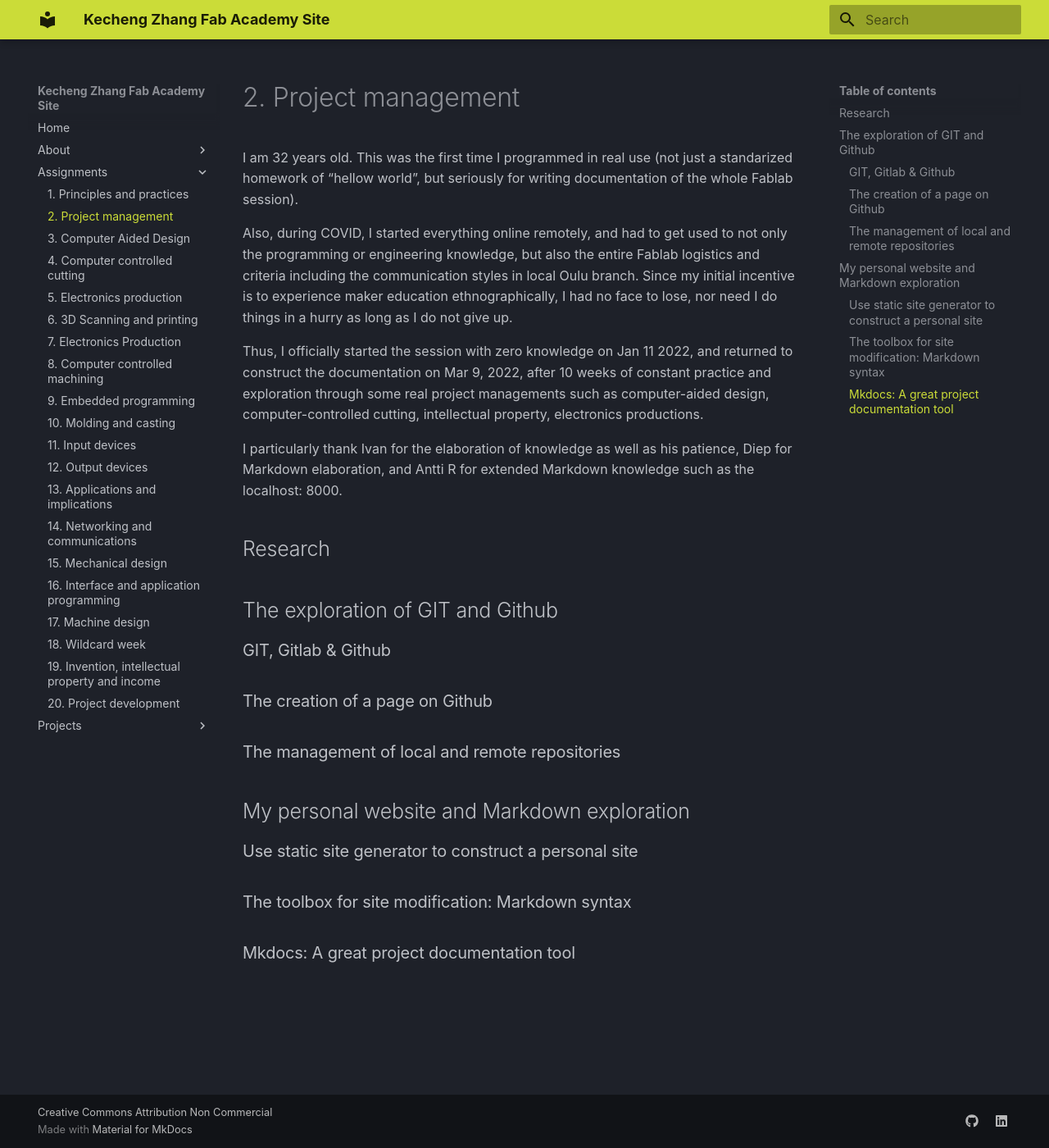
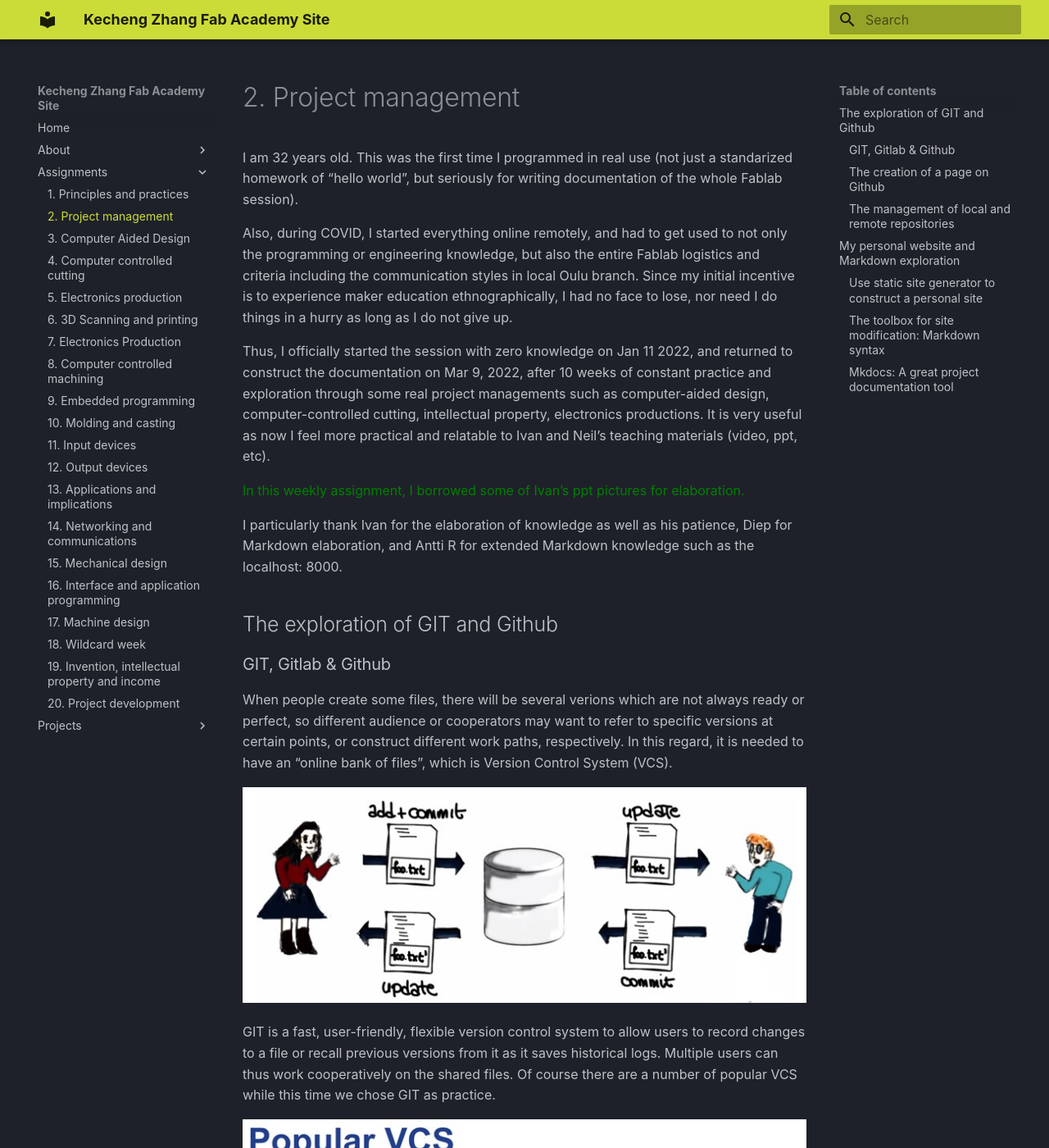
Before and after one commit to kecheeng/example-repository, an MkDocs documentation site: the page built from _docs/assignments/week02.md, in a window 1280 px wide and 1400 px high. Shown: the whole window at 82% size. Built offline with MkDocs 1.6.1 and Material for MkDocs 9.7.7, drawn with Linux system fonts in a browser that asks for light colours; some of the changed text lies outside the part shown.

Commit message:
deploying website

```diff
--- a/_docs/assignments/week02.md
+++ b/_docs/assignments/week02.md
@@ -1,19 +1,31 @@
 # 2. Project management
 
-I am 32 years old. This was the first time I programmed in real use (not just a standarized homework of "hellow world", but seriously for writing documentation of the whole Fablab session).
+I am 32 years old. This was the first time I programmed in real use (not just a standarized homework of "hello world", but seriously for writing documentation of the whole Fablab session).
 
 Also, during COVID, I started everything online remotely, and had to get used to not only the programming or engineering knowledge, but also the entire Fablab logistics and criteria including the communication styles in local Oulu branch. Since my initial incentive is to experience maker education ethnographically, I had no face to lose, nor need I do things in a hurry as long as I do not give up.
 
-Thus, I officially started the session with zero knowledge on Jan 11 2022, and returned to construct the documentation on Mar 9, 2022, after 10 weeks of constant practice and exploration through some real project managements such as computer-aided design, computer-controlled cutting, intellectual property, electronics productions.
+Thus, I officially started the session with zero knowledge on Jan 11 2022, and returned to construct the documentation on Mar 9, 2022, after 10 weeks of constant practice and exploration through some real project managements such as computer-aided design, computer-controlled cutting, intellectual property, electronics productions. It is very useful as now I feel more practical and relatable to Ivan and Neil's teaching materials (video, ppt, etc).
+
+<span style="color:green">In this weekly assignment, I borrowed some of Ivan's ppt pictures for elaboration.</span>
 
 I particularly thank Ivan for the elaboration of knowledge as well as his patience, Diep for Markdown elaboration, and Antti R for extended Markdown knowledge such as the localhost: 8000.
-
-## Research
-
 
 ## The exploration of GIT and Github
 
 ### GIT, Gitlab & Github
+
+When people create some files, there will be several verions which are not always ready or perfect, so different audience or cooperators may want to refer to specific versions at certain points, or construct different work paths, respectively. In this regard, it is needed to have an "online bank of files", which is Version Control System (VCS).
+
+![](../images/vcs1.jpg)
+
+GIT is a fast, user-friendly, flexible version control system to allow users to record changes to a file or recall previous versions from it as it saves historical logs. Multiple users can thus work cooperatively on the shared files. Of course there are a number of popular VCS while this time we chose GIT as practice.
+
+![](../images/vcs2.jpg)
+
+There are several popular GIT code hosting sites with the same syntax. The biggest difference between Gitlab and Github is that the previous one needs a credit card verification. Unfortunately, I was robbed so had to go through Github where I must type **mkdocs build** manually.
+
+![](../images/git1.jpg)
+
 
 ### The creation of a page on Github
 
```
Also changed, not shown: _docs/images/git1.jpg (added), _docs/images/vcs1.jpg (added), _docs/images/vcs2.jpg (added), 1 other file.
